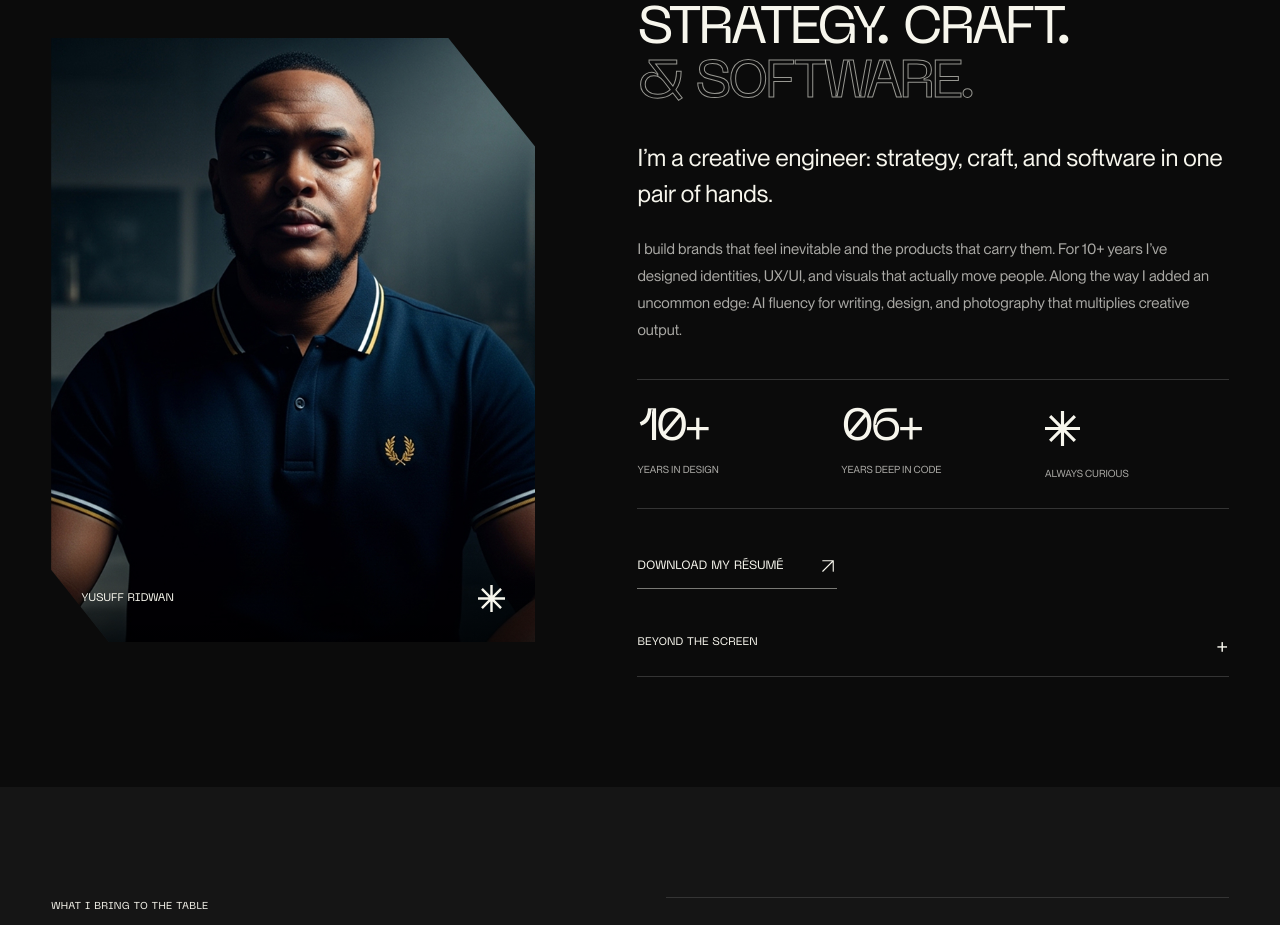
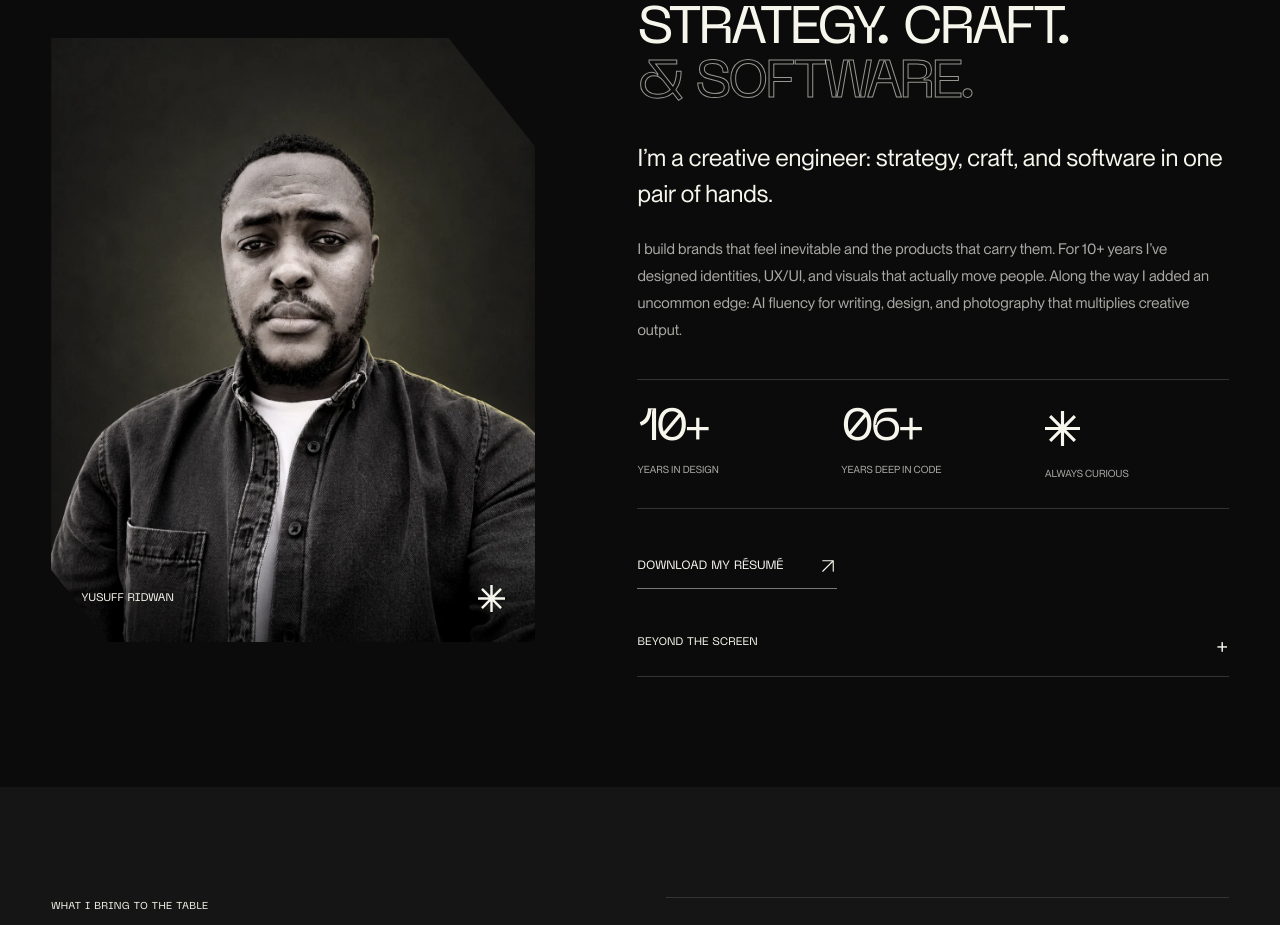
Before and after one commit to Princeparis/akanni-web, a Next.js app: page / in a window 1280 px wide. Shown: the part 4800-5725 px from the top of the page. Built offline with nearby package versions, Linux system fonts and the light colour scheme; no server answers.

Commit message:
Replace About portrait with treated editorial photograph

```diff
--- a/src/components/About.tsx
+++ b/src/components/About.tsx
@@ -42,11 +42,12 @@ export default function About() {
         <div className="about-layout">
           <Reveal className="about-photo">
             <Image
-              src="/images/akanni-web.jpg"
+              src="/images/akanni-about.webp"
               alt="Portrait of Yusuff Ridwan Akanni"
-              width={700}
-              height={800}
-              sizes="(max-width: 700px) 100vw, 35vw"
+              width={1122}
+              height={1402}
+              quality={90}
+              sizes="(max-width: 524px) calc(100vw - 44px), (max-width: 760px) 480px, 40vw"
             />
             <div className="photo-caption">
               <span>Yusuff Ridwan</span>
```
Also changed, not shown: public/images/akanni-about.webp (added).
